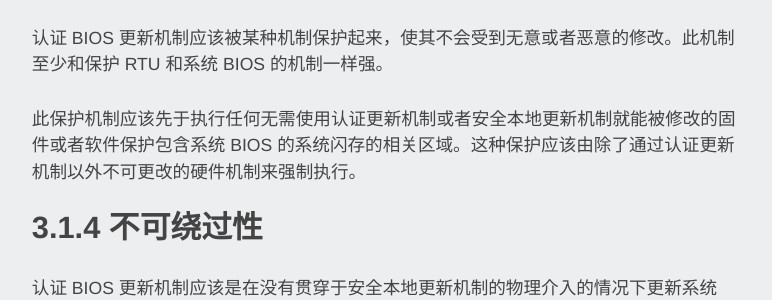
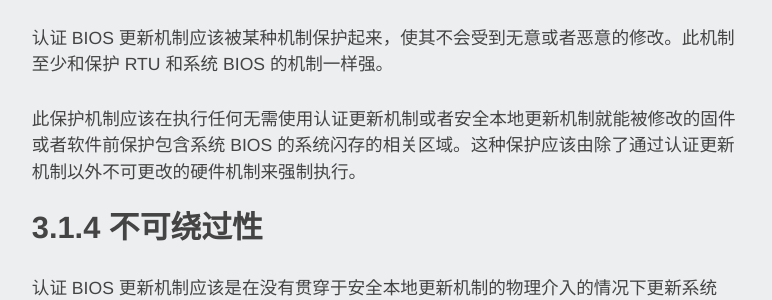
Before and after one commit to hardenedlinux/hardenedlinux.github.io, a Jekyll site: the page built from _posts/2018-10-31-NIST-SP-800-147.md, in a window 1280 px wide and 900 px high, scrolled down 13673 px. Shown: the part 151-451 px from the top of the window, without its empty margins (253-1025 px from the left). Built offline with Jekyll 4.4.1, drawn with Linux system fonts in a browser that asks for light colours; some of the changed text lies outside the part shown.

Commit message:
improve translation according to upstream

```diff
--- a/_posts/2018-10-31-NIST-SP-800-147.md
+++ b/_posts/2018-10-31-NIST-SP-800-147.md
@@ -241,7 +241,7 @@
 
 认证 BIOS 更新机制应该被某种机制保护起来，使其不会受到无意或者恶意的修改。此机制至少和保护 RTU 和系统 BIOS 的机制一样强。
 
-此保护机制应该先于执行任何无需使用认证更新机制或者安全本地更新机制就能被修改的固件或者软件保护包含系统 BIOS 的系统闪存的相关区域。这种保护应该由除了通过认证更新机制以外不可更改的硬件机制来强制执行。
+此保护机制应该在执行任何无需使用认证更新机制或者安全本地更新机制就能被修改的固件或者软件前保护包含系统 BIOS 的系统闪存的相关区域。这种保护应该由除了通过认证更新机制以外不可更改的硬件机制来强制执行。
 
 ### 3.1.4 不可绕过性
 
@@ -306,7 +306,7 @@
 * 4-A RTU 和 BIOS（除了存储于非易失性存储器中的被 BIOS 使用的配置数据）应该被保护以防止无意或者恶意的修改，使用一种在认证 BIOS 更新机制以外不能被超越的机制。
 * 4-B 保护机制应该被保护以防止非授权的修改。
 * 4-C 认证 BIOS 更新机制应该被保护以防止无意或者恶意的修改，利用一种至少和保护 RTU 和系统 BIOS 的机制一样强的机制。
-* 4-D 保护机制应该先于执行那些无需使用认证更新机制或者安全本地更新机制就能修改的固件和软件保护包含系统 BIOS 的系统闪存的相关区域。
+* 4-D 保护机制应该在执行那些无需使用认证更新机制或者安全本地更新机制就能修改的固件和软件前保护包含系统 BIOS 的系统闪存的相关区域。
 * 4-E 保护应该由除了通过认证机制以外不可更改的硬件机制来强制执行。
 
 ## 5. 不可绕过性
```
